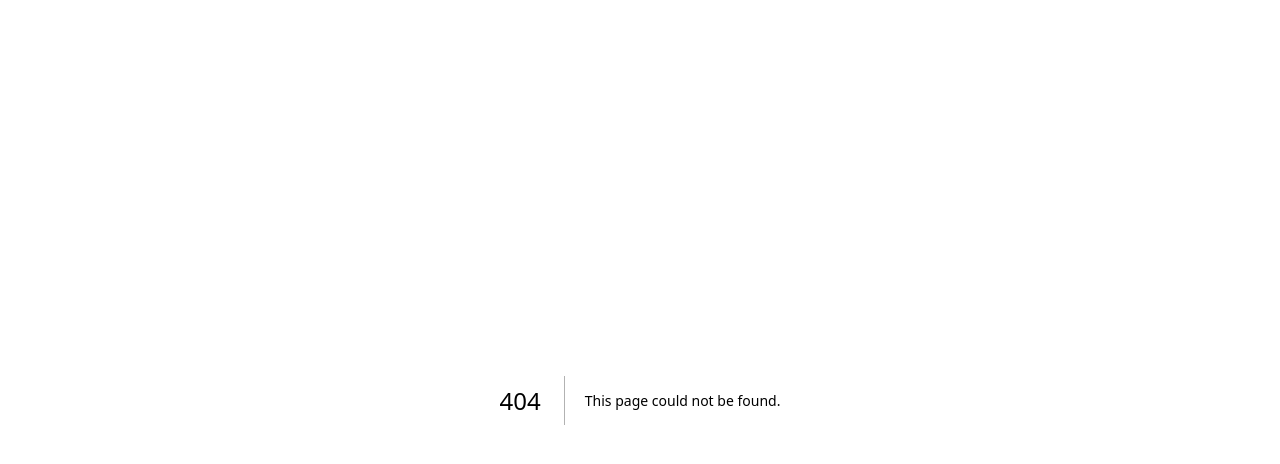
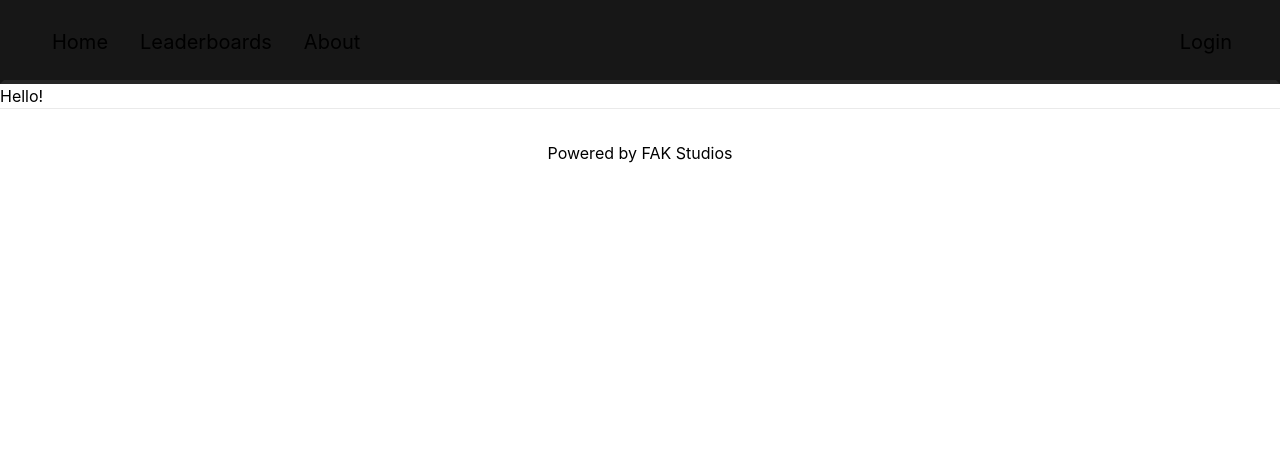
Before and after one commit to KixerRealm/DAS, a Next.js app: page /test/test in a window 1280 px wide. Before the commit this address had no page. Shown: the top 464 px of the page. Built offline with nearby package versions, Linux system fonts and the light colour scheme.

Commit message:
Created navbar and baseline NextJS project

```diff
--- /dev/null
+++ b/components/footer.tsx
@@ -0,0 +1,12 @@
+import styles from "../styles/Home.module.css";
+
+export default function Footer() {
+    return (
+        <footer className={styles.footer}>
+            Powered by{' '}FAK Studios
+            {/*  <span className={styles.logo}>*/}
+            {/*      /!*<Image src="/vercel.svg" alt="Vercel Logo" width={72} height={16}/>*!/*/}
+            {/*</span>*/}
+        </footer>
+    );
+}
--- /dev/null
+++ b/components/layout.tsx
@@ -0,0 +1,16 @@
+import Footer from "./footer";
+import Navbar from "./navbar";
+
+interface LayoutParameters {
+    children: JSX.Element|JSX.Element[];
+}
+
+export default function Layout(params: LayoutParameters) {
+    return (
+        <>
+            <Navbar/>
+            <main>{params.children}</main>
+            <Footer/>
+        </>
+    )
+}
--- /dev/null
+++ b/components/nav-item.tsx
@@ -0,0 +1,30 @@
+import Link from "next/link";
+import {useRouter} from "next/router";
+
+interface NavItemParameters {
+    href: string;
+    text: string;
+    custom?: JSX.Element;
+}
+
+export default function NavItem(params: NavItemParameters) {
+    const router = useRouter();
+
+    return (
+        <>
+            <li className={"text-xl p-4"}>
+                <Link href={params.href}>
+                    <p className={`group transition-all duration-1000 ease-in-out`}>
+                        <span className={
+                            router.route != params.href ?
+                                'bg-left-bottom bg-gradient-to-r from-slate-400 to-slate-400 bg-[length:0%_2px] bg-no-repeat group-hover:bg-[length:100%_2px] transition-all duration-500 ease-out' :
+                                'underline underline-offset-2 decoration-slate-100'
+                        }>
+                            {params.text}
+                        </span>
+                    </p>
+                </Link>
+            </li>
+        </>
+    )
+}
--- /dev/null
+++ b/components/navbar.tsx
@@ -0,0 +1,19 @@
+
+import NavItem from "./nav-item";
+
+
+export default function Navbar() {
+
+    return (
+        <nav className="flex flex-row w-full bg-neutral-900 border-4 border-neutral-900 border-b-neutral-800">
+            <ul className={"flex list-none pl-8 py-2 basis-5/6 text-slate"}>
+                <NavItem href={'/'} text={"Home"}/>
+                <NavItem href={'/leaderboards'} text={"Leaderboards"}/>
+                <NavItem href={'/about'} text={"About"}/>
+            </ul>
+            <ul className={'absolute right-0 pr-8 p-2 basis-1/6 text-slate'}>
+                <NavItem href={'/login'} text={"Login"}/>
+            </ul>
+        </nav>
+    );
+}
--- a/package.json
+++ b/package.json
@@ -18,5 +18,10 @@
     "react": "18.2.0",
     "react-dom": "18.2.0",
     "typescript": "4.9.3"
+  },
+  "devDependencies": {
+    "autoprefixer": "^10.4.13",
+    "postcss": "^8.4.19",
+    "tailwindcss": "^3.2.4"
   }
 }
--- a/pages/_app.tsx
+++ b/pages/_app.tsx
@@ -1,6 +1,11 @@
 import '../styles/globals.css'
 import type { AppProps } from 'next/app'
+import Layout from "../components/layout";
 
 export default function App({ Component, pageProps }: AppProps) {
-  return <Component {...pageProps} />
+  return (
+      <Layout>
+        <Component {...pageProps} />
+      </Layout>
+  );
 }
--- a/pages/index.tsx
+++ b/pages/index.tsx
@@ -6,8 +6,8 @@ export default function Home() {
   return (
     <div className={styles.container}>
       <Head>
-        <title>Create Next App</title>
-        <meta name="description" content="Generated by create next app" />
+        <title>Skopje GeoGuessr</title>
+        <meta name="description" content="GeoGuessr clone meant only for places in Skopje." />
         <link rel="icon" href="/favicon.ico" />
       </Head>
 
@@ -53,19 +53,6 @@ export default function Home() {
           </a>
         </div>
       </main>
-
-      <footer className={styles.footer}>
-        <a
-          href="https://vercel.com?utm_source=create-next-app&utm_medium=default-template&utm_campaign=create-next-app"
-          target="_blank"
-          rel="noopener noreferrer"
-        >
-          Powered by{' '}
-          <span className={styles.logo}>
-            <Image src="/vercel.svg" alt="Vercel Logo" width={72} height={16} />
-          </span>
-        </a>
-      </footer>
     </div>
   )
 }
--- /dev/null
+++ b/pages/test/test.tsx
@@ -0,0 +1,3 @@
+export default function TestComponent() {
+    return <h1>Hello!</h1>;
+}
--- /dev/null
+++ b/postcss.config.js
@@ -0,0 +1,6 @@
+module.exports = {
+  plugins: {
+    tailwindcss: {},
+    autoprefixer: {},
+  },
+}
--- a/styles/globals.css
+++ b/styles/globals.css
@@ -21,6 +21,11 @@ a {
   }
   body {
     color: white;
-    background: black;
+    background: #171717;
   }
 }
+
+
+@tailwind base;
+@tailwind components;
+@tailwind utilities;
--- /dev/null
+++ b/tailwind.config.js
@@ -0,0 +1,11 @@
+/** @type {import('tailwindcss').Config} */
+module.exports = {
+  content: [
+    "./pages/**/*.{js,ts,jsx,tsx}",
+    "./components/**/*.{js,ts,jsx,tsx}",
+  ],
+  theme: {
+    extend: {},
+  },
+  plugins: [],
+}
```
Also changed, not shown: 1 other file (tests, documents, lock files or other folders).
